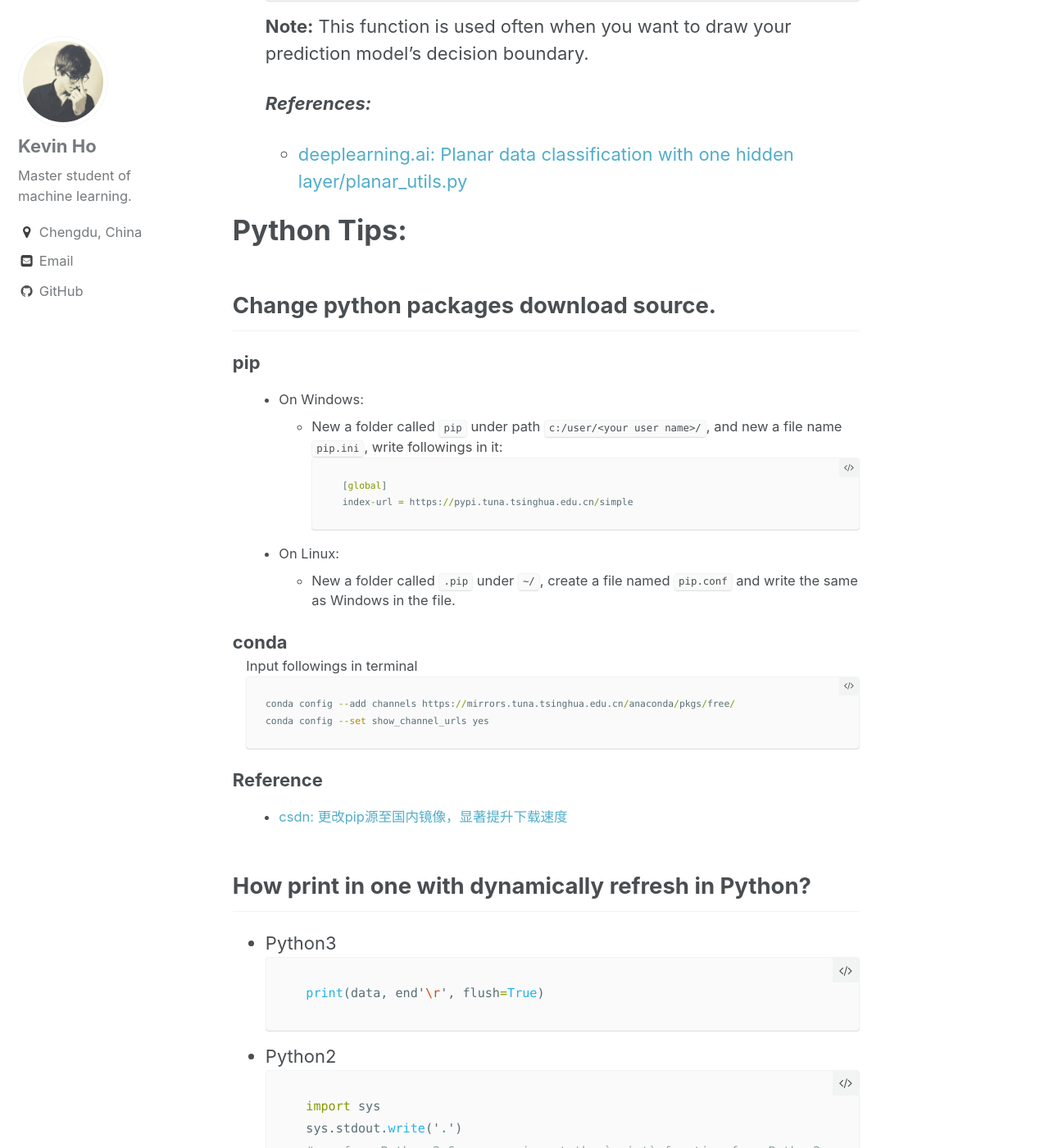
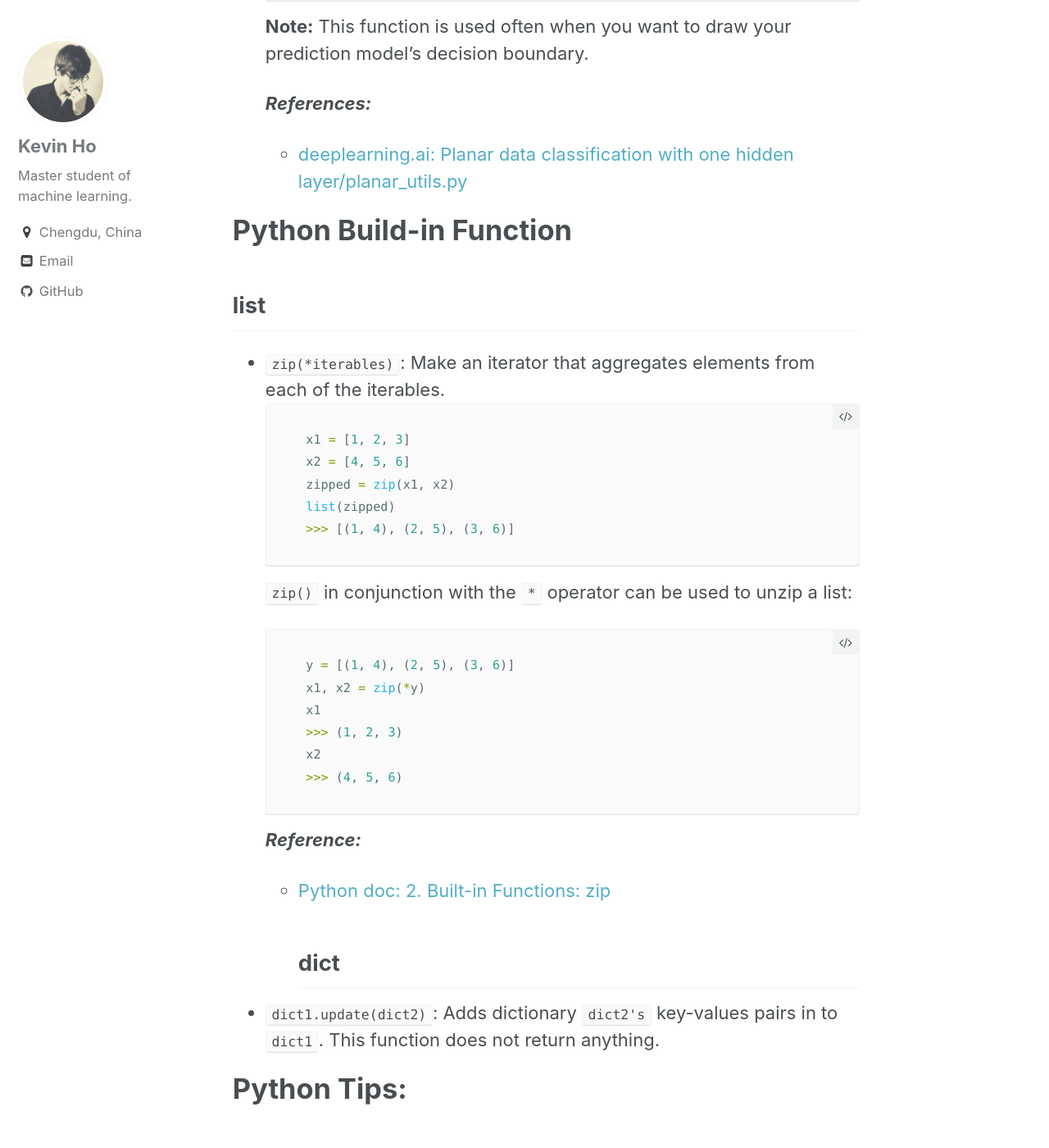
Before and after one commit to rivergold/rivergold.github.io, a Jekyll site: the page built from _posts/2017-9-1-Advanced-Python.md, in a window 1280 px wide and 1400 px high, scrolled down 7996 px. Shown: the whole window at 82% size. Built offline with Jekyll 4.4.1, drawn with Linux system fonts in a browser that asks for light colours; emoji names are drawn with the system emoji font; formulas are drawn with MathJax 3; comment, search, counter and statistics services are not loaded.

Commit message:
Update
Advanced Python

````diff
--- a/_posts/2017-9-1-Advanced-Python.md
+++ b/_posts/2017-9-1-Advanced-Python.md
@@ -201,6 +201,30 @@ This module implements pseudo-random number generators for various distributions
     - [deeplearning.ai: Planar data classification with one hidden layer/planar_utils.py](https://github.com/XingxingHuang/deeplearning.ai/blob/master/1_Neural%20Networks%20and%20Deep%20Learning/week3/Planar%20data%20classification%20with%20one%20hidden%20layer/planar_utils.py#L7)
 <br>
 
+# Python Build-in Function
+## list
+- `zip(*iterables)`: Make an iterator that aggregates elements from each of the iterables.
+    ```python
+    x1 = [1, 2, 3]
+    x2 = [4, 5, 6]
+    zipped = zip(x1, x2)
+    list(zipped)
+    >>> [(1, 4), (2, 5), (3, 6)]
+    ```
+    `zip()` in conjunction with the `*` operator can be used to unzip a list:
+    ```python
+    y = [(1, 4), (2, 5), (3, 6)]
+    x1, x2 = zip(*y)
+    x1
+    >>> (1, 2, 3)
+    x2
+    >>> (4, 5, 6)
+    ```
+    ***Reference:***
+    - [Python doc: 2. Built-in Functions: zip](https://docs.python.org/3/library/functions.html#zip)
+## dict
+- `dict1.update(dict2)`: Adds dictionary `dict2's` key-values pairs in to `dict1`. This function does not return anything.
+
 # Python Tips:
 ## Change python packages download source.
 pip
````
Also changed, not shown: other parts of _posts/2017-9-1-Advanced-Python.md (+2 -2 lines).
